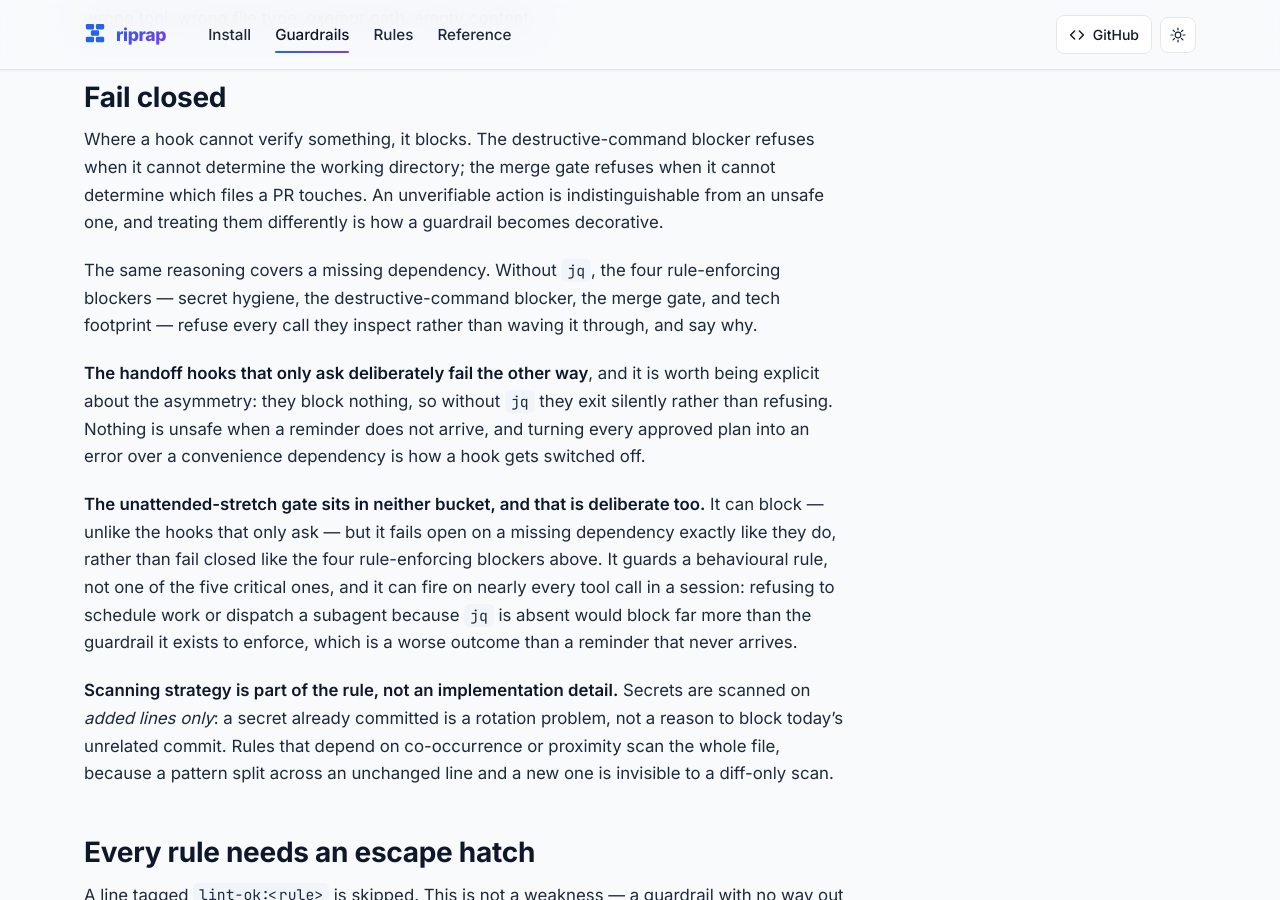
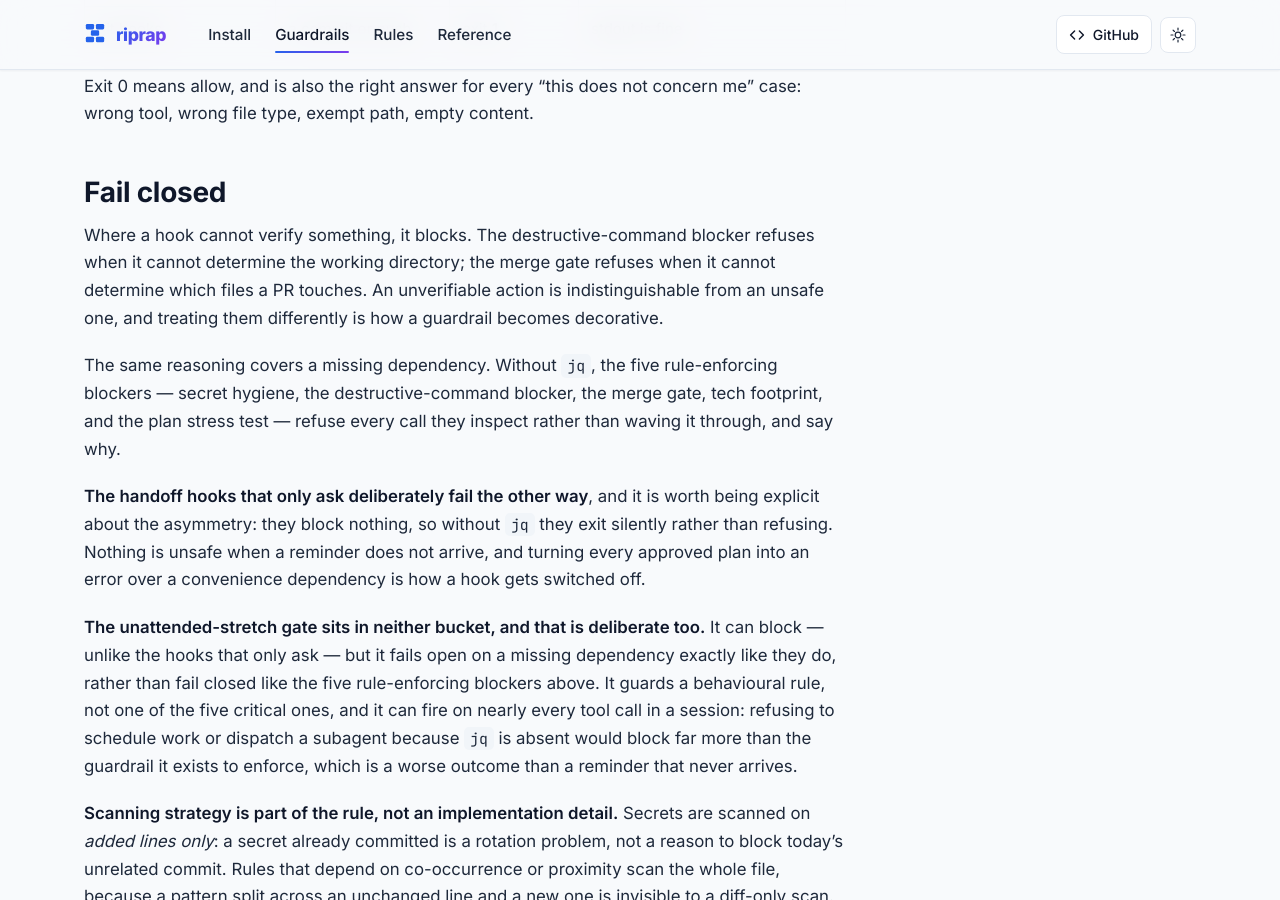
Before and after one commit to influpert/riprap, a Jekyll site: the page built from docs/guardrails.md, in a window 1280 px wide and 900 px high, scrolled down 3300 px. Built offline with Jekyll 4.4.1, drawn with Linux system fonts in a browser that asks for light colours; some of the changed text lies outside the part shown.

```diff
--- a/docs/guardrails.md
+++ b/docs/guardrails.md
@@ -29,6 +29,7 @@ format what you just wrote, keep the handoff current, and mark the end of a sess
 | destructive-command blocker | Bash | Refuses a destructive command resolving outside the project directory | **yes** |
 | merge gate | Bash | Refuses an autonomous merge of a security-sensitive change | **yes** |
 | tech footprint | Write | Refuses a file whose language or toolchain nothing in the repository already uses | **yes** |
+| plan stress test | ExitPlanMode | Refuses to exit plan mode below a minimum floor of dispatched critic sub-agents | **yes** |
 | format on write | Edit, Write | Runs `bin/format` on the file just written | no |
 | plan approved | ExitPlanMode | Asks for the handoff to be written, or rewritten, from the plan just approved | no |
 | unattended stretch begins | ScheduleWakeup, CronCreate, Workflow, RemoteTrigger, a backgrounded Agent/Task | Refuses the call unless a handoff already exists for the branch — checks presence only, never staleness | **yes** |
@@ -96,9 +97,10 @@ when it cannot determine the working directory; the merge gate refuses when it c
 determine which files a PR touches. An unverifiable action is indistinguishable from an
 unsafe one, and treating them differently is how a guardrail becomes decorative.
 
-The same reasoning covers a missing dependency. Without `jq`, the four rule-enforcing
-blockers — secret hygiene, the destructive-command blocker, the merge gate, and tech
-footprint — refuse every call they inspect rather than waving it through, and say why.
+The same reasoning covers a missing dependency. Without `jq`, the five rule-enforcing
+blockers — secret hygiene, the destructive-command blocker, the merge gate, tech footprint,
+and the plan stress test — refuse every call they inspect rather than waving it through, and
+say why.
 
 **The handoff hooks that only ask deliberately fail the other way**, and it is worth being
 explicit about the asymmetry: they block nothing, so without `jq` they exit silently rather
@@ -107,7 +109,7 @@ plan into an error over a convenience dependency is how a hook gets switched off
 
 **The unattended-stretch gate sits in neither bucket, and that is deliberate too.** It can
 block — unlike the hooks that only ask — but it fails open on a missing dependency exactly
-like they do, rather than fail closed like the four rule-enforcing blockers above. It guards
+like they do, rather than fail closed like the five rule-enforcing blockers above. It guards
 a behavioural rule, not one of the five critical ones, and it can fire on nearly every tool
 call in a session: refusing to schedule work or dispatch a subagent because `jq` is absent
 would block far more than the guardrail it exists to enforce, which is a worse outcome than
```
Also changed, not shown: other parts of docs/guardrails.md (+2 -2 lines), docs/index.md (+1 -1 lines), docs/install.md (+3 -2 lines), docs/reference.md (+4 -4 lines), plugin/hooks/hooks.json (+7 -5 lines), 5 other files.
